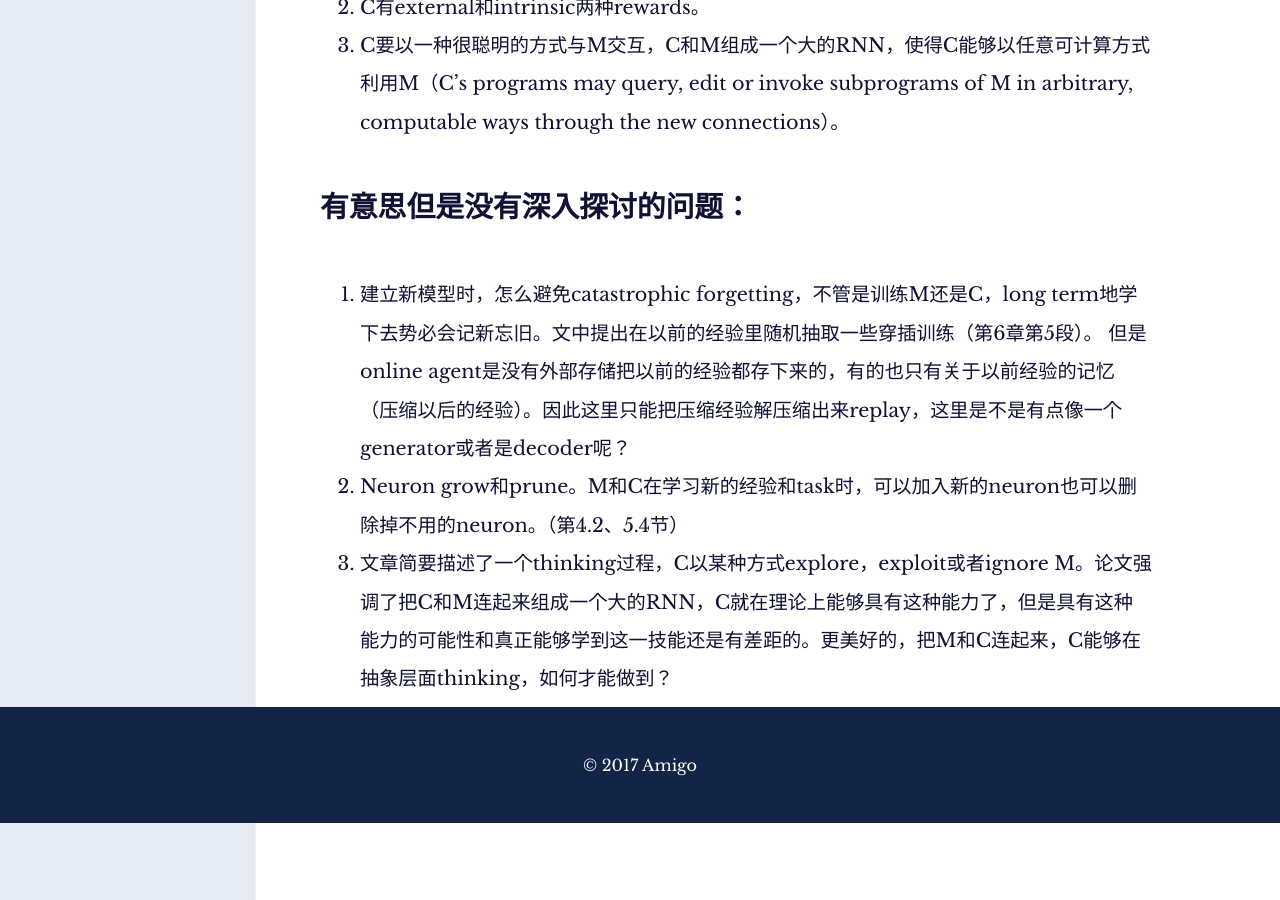
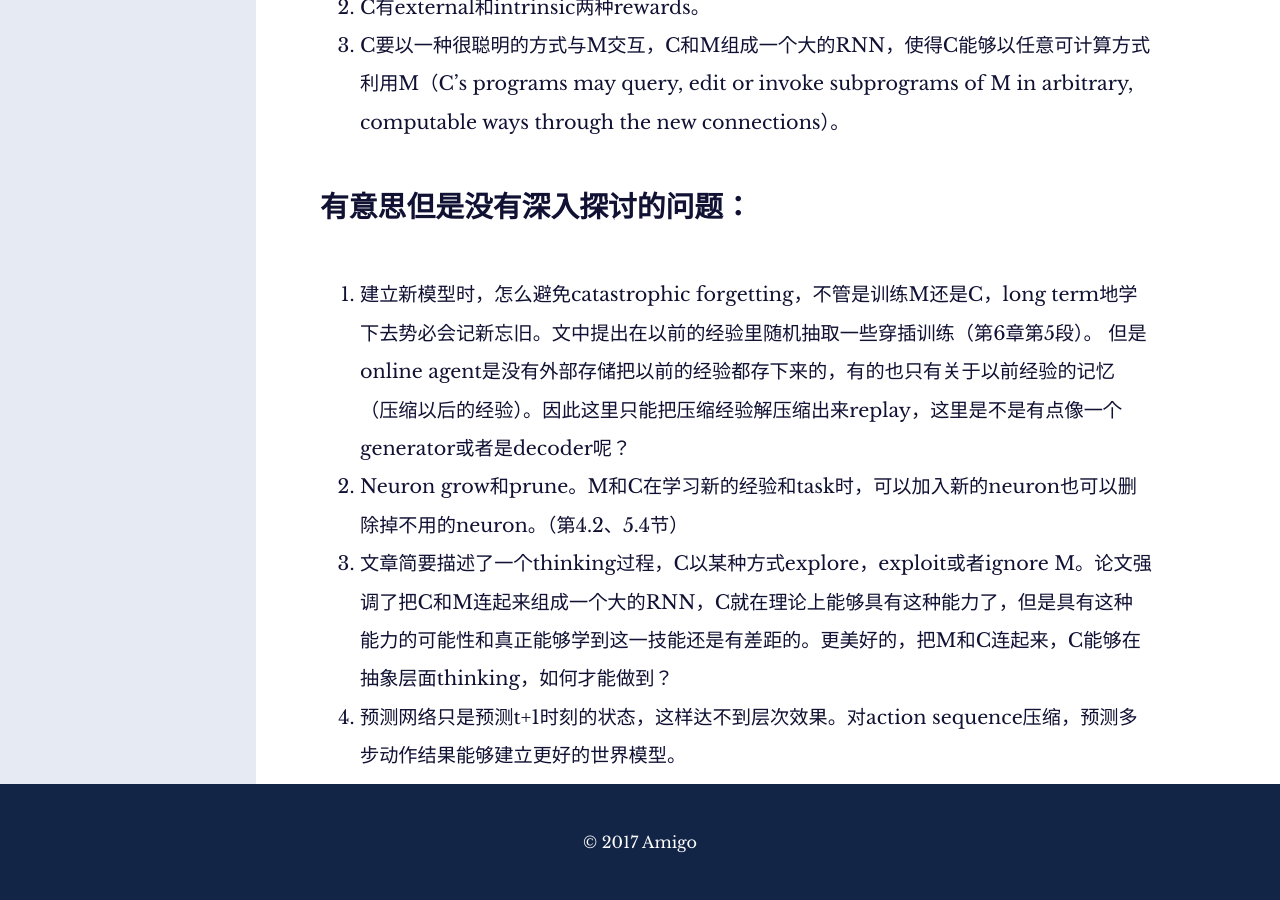
Before and after one commit to Amigoshan/Amigoshan.github.io, a Jekyll site: the page built from _posts/2018-01-01-on-learning-to-think.markdown, in a window 1280 px wide and 900 px high, scrolled down 2578 px. Built offline with Jekyll 4.4.1, drawn with Linux system fonts in a browser that asks for light colours; comment, search, counter and statistics services are not loaded.

Commit message:
add store and cmu

```diff
--- a/_includes/briefinfo.html
+++ b/_includes/briefinfo.html
@@ -13,4 +14,4 @@
   </div>
   <div class="photo"><img src="image/photo.jpg"  /></div>
 </div>
-<div class="preamble"><p>I have an obsessive interest in <b>understanding intelligence</b>. My research interests is on <b>reinforcement learning</b> and <b>deep neural networks</b>. I'd like to develop an end to end algorithm for robot perception, control and actuation based on reinforcement deep neural networks.  </p></div>
+<div class="preamble"><p>I have an obsessive interest in <b>understanding intelligence</b>. My research interests is in <b>reinforcement learning</b> and <b>deep neural networks</b>. I'd like to develop an end to end algorithm for robot perception, control and actuation based on reinforcement deep neural networks.  </p></div>
--- a/_posts/2018-01-01-on-learning-to-think.markdown
+++ b/_posts/2018-01-01-on-learning-to-think.markdown
@@ -7,14 +7,14 @@
 visible: true
 ---
 
-1.	提出了一个会思考的AI框架，由一个以预测为目标的基于RNN的世界模型M，和一个以最大化外部和内部reward为目标的基于强化学习的控制模型C组成。
+1. 提出了一个会思考的AI框架，由一个以预测为目标的基于RNN的世界模型M，和一个以最大化外部和内部reward为目标的基于强化学习的控制模型C组成。
 
     Predictive RNN world model + RL controller
 
-2.	回顾了很多相关工作（主要是自己的），主要包括RL+RNN，SL&UL，LSTM&CTC，Hierarchical & multitask RL
+2. 回顾了很多相关工作（主要是自己的），主要包括RL+RNN，SL&UL，LSTM&CTC，Hierarchical & multitask RL
 
 #### 理论基础：
-1.	Algorithmic Information Theory
+1. Algorithmic Information Theory
     用看似高深的算法信息论提出了一个transfer learning的指导思想，结论是如果有两个程序p和q，在已知p的情况下，求K(q|p)要比直接求q来得简单。
 
     这个结论成立应该有一些assumption，比如说p和q的互相关性要大（不知道为什么论文里说要小），比如说p的计算复杂度不高等等。
@@ -23,13 +23,13 @@
 
 #### 架构和算法：
 系统主要有两个部分组成M和C。
-1.	M的主要目标是compress and save。
+1. M的主要目标是compress and save。
 
     输入C(t)、M(t)、sense(t)，输出sense_pred(t+1)。
 
     对应于save，M要最小化predictive error；对应于compress，M要最小化使用的计算资源，例如尽量减少non-zero的weights。
 
-2.	C的主要目标是最大化external和intrinsic rewards。
+2. C的主要目标是最大化external和intrinsic rewards。
 
     输入C(t)、M(t)、sense(t)，输出out(t)。
 
@@ -43,16 +43,16 @@
 
 
 #### 这个系统的要点：
-1.	M要努力记录下agent的所有输入输出，并且要用尽可能少的资源做到这一点。M使用SL，loss由两部分组成：predict错误和M的非零weights数。
-2.	C有external和intrinsic两种rewards。
-3.	C要以一种很聪明的方式与M交互，C和M组成一个大的RNN，使得C能够以任意可计算方式利用M（C’s programs may query, edit or invoke subprograms of M in arbitrary, computable ways through the new connections）。
+1. M要努力记录下agent的所有输入输出，并且要用尽可能少的资源做到这一点。M使用SL，loss由两部分组成：predict错误和M的非零weights数。
+2. C有external和intrinsic两种rewards。
+3. C要以一种很聪明的方式与M交互，C和M组成一个大的RNN，使得C能够以任意可计算方式利用M（C’s programs may query, edit or invoke subprograms of M in arbitrary, computable ways through the new connections）。
 
 #### 有意思但是没有深入探讨的问题：
-1.	建立新模型时，怎么避免catastrophic forgetting，不管是训练M还是C，long term地学下去势必会记新忘旧。文中提出在以前的经验里随机抽取一些穿插训练（第6章第5段）。
+1. 建立新模型时，怎么避免catastrophic forgetting，不管是训练M还是C，long term地学下去势必会记新忘旧。文中提出在以前的经验里随机抽取一些穿插训练（第6章第5段）。
 但是online agent是没有外部存储把以前的经验都存下来的，有的也只有关于以前经验的记忆（压缩以后的经验）。因此这里只能把压缩经验解压缩出来replay，这里是不是有点像一个generator或者是decoder呢？
-2.	Neuron grow和prune。M和C在学习新的经验和task时，可以加入新的neuron也可以删除掉不用的neuron。（第4.2、5.4节）
-3.	文章简要描述了一个thinking过程，C以某种方式explore，exploit或者ignore M。论文强调了把C和M连起来组成一个大的RNN，C就在理论上能够具有这种能力了，但是具有这种能力的可能性和真正能够学到这一技能还是有差距的。更美好的，把M和C连起来，C能够在抽象层面thinking，如何才能做到？
-
+2. Neuron grow和prune。M和C在学习新的经验和task时，可以加入新的neuron也可以删除掉不用的neuron。（第4.2、5.4节）
+3. 文章简要描述了一个thinking过程，C以某种方式explore，exploit或者ignore M。论文强调了把C和M连起来组成一个大的RNN，C就在理论上能够具有这种能力了，但是具有这种能力的可能性和真正能够学到这一技能还是有差距的。更美好的，把M和C连起来，C能够在抽象层面thinking，如何才能做到？
+4. 预测网络只是预测t+1时刻的状态，这样达不到层次效果。对action sequence压缩，预测多步动作结果能够建立更好的世界模型。
 
 [jekyll]:      http://jekyllrb.com
 [jekyll-gh]:   https://github.com/jekyll/jekyll
--- a/subpages/projects/store.markdown
+++ b/subpages/projects/store.markdown
@@ -5,7 +5,7 @@
 ### Pose estimation for smart store
 
 
-<video id="video" controls="" preload="none" poster="{{ site.baseurl }}/image/biorobo_edit_poster.jpg">
-      <source id="mp4" src="{{ site.baseurl }}/video/store.mp4" type="video/mp4">
+<video id="video" controls="" preload="none" poster="{{ site.baseurl }}/image/store_poster.jpg">
+      <source id="mp4" src="{{ site.baseurl }}/video/multi-loc-3d-30.mp4" type="video/mp4">
       <p>Your user agent does not support the HTML5 Video element.</p>
 </video>
```
Also changed, not shown: other parts of _includes/briefinfo.html (+1 -0 lines), image/store_poster.jpg (added).
